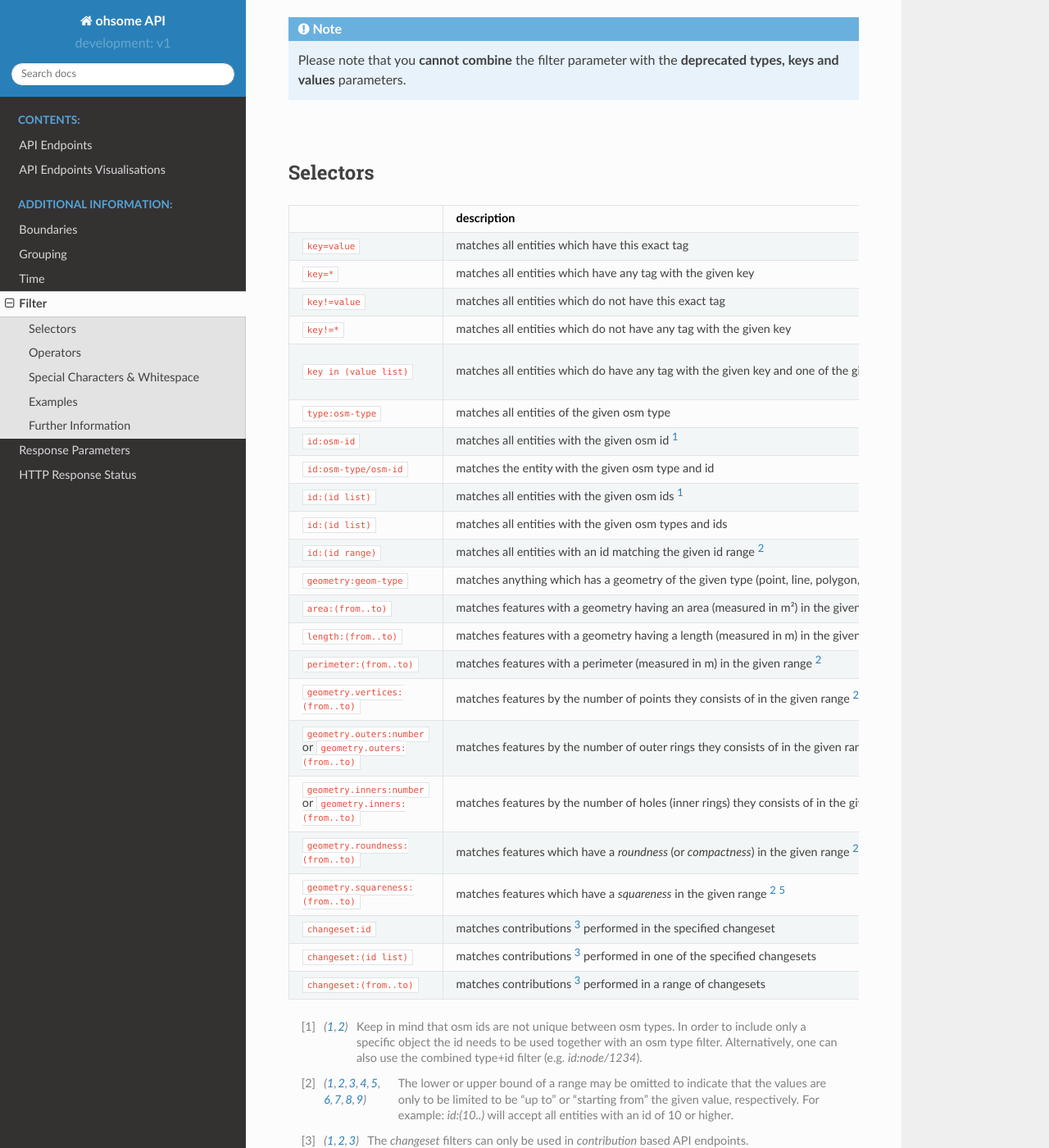
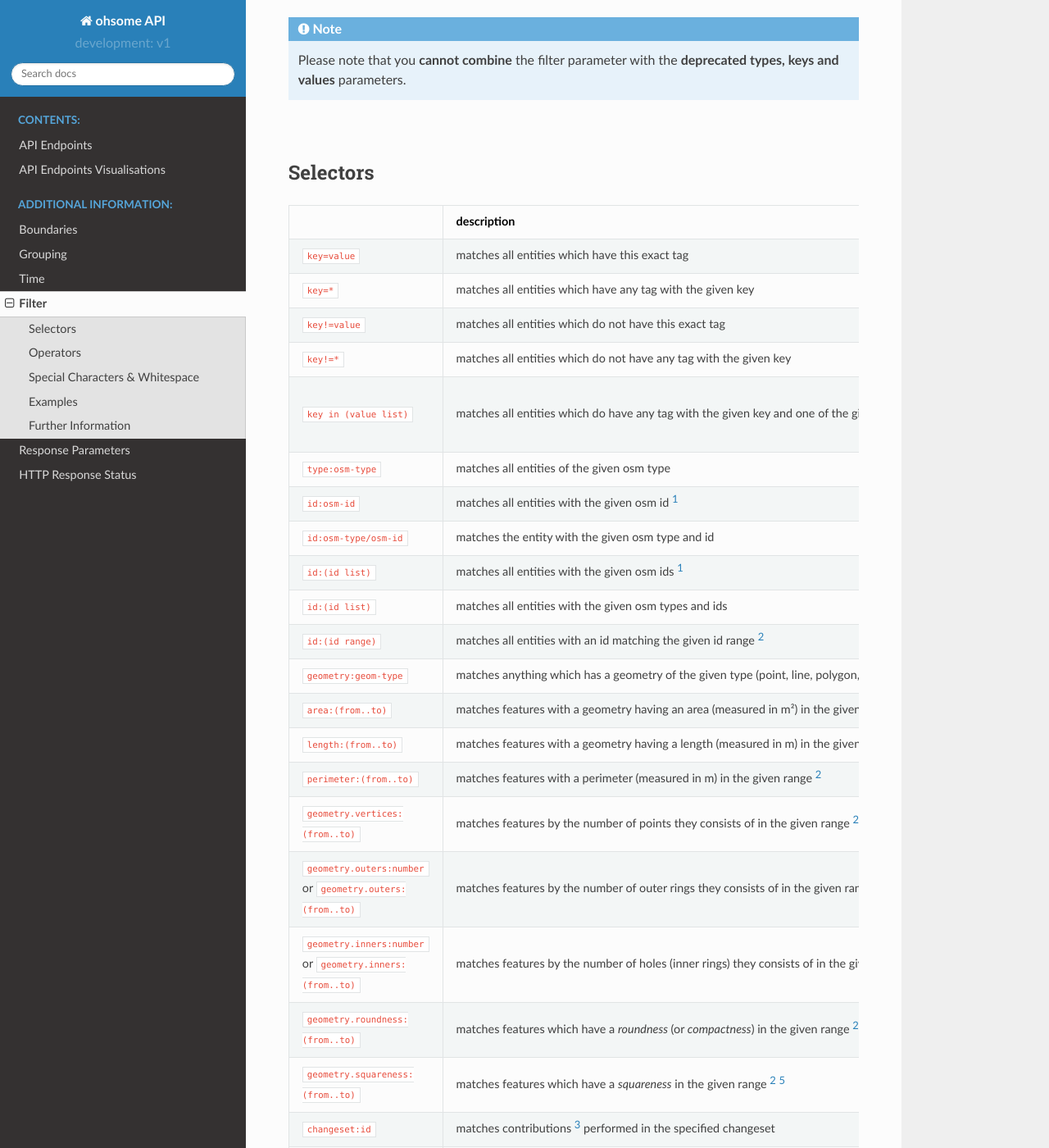
Before and after one commit to GIScience/ohsome-api, a Sphinx documentation site: the page built from docs/filter.rst, in a window 1280 px wide and 1400 px high, scrolled down 259 px. Shown: the whole window at 82% size. Built offline with Sphinx 7.4.7 and the Read the Docs theme 2.0.0, drawn with Linux system fonts in a browser that asks for light colours.

Commit message:
Docs: bugfix wrong line-height in tables

```diff
--- /dev/null
+++ b/docs/_static/custom.css
@@ -0,0 +1,4 @@
+html.writer-html5 .rst-content table.docutils td > p, html.writer-html5 .rst-content table.docutils th > p {
+  /* this setting is changed in the theme for tables, but shouldn't change for us. */
+  line-height: 24px;
+}
--- a/docs/conf.py
+++ b/docs/conf.py
@@ -97,6 +97,8 @@
 # so a file named "default.css" will overwrite the builtin "default.css".
 html_static_path = ['_static']
 
+html_css_files = ['custom.css']
+
 # Custom sidebar templates, must be a dictionary that maps document names
 # to template names.
 #
```
